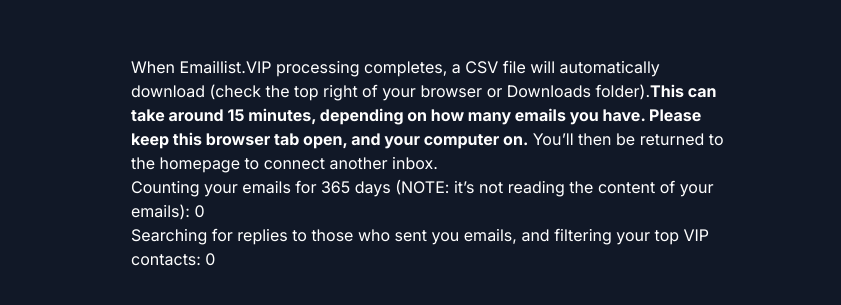
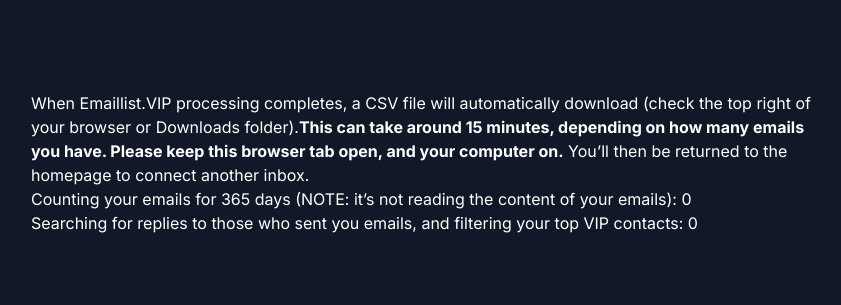
Before and after one commit to oleksandrdev2024/contactreader, a Next.js app: page /auth/callback in a window 1280 px wide. Shown: the part 237-542 px from the top of the page, without its empty margins (209-1050 px from the left). Built offline with nearby package versions, Linux system fonts and the light colour scheme.

Commit message:
update ui

```diff
--- a/app/auth/callback/page.tsx
+++ b/app/auth/callback/page.tsx
@@ -184,7 +184,7 @@ export default function Home() {
 
   return (
     <main className="flex min-h-screen items-center justify-center p-24 bg-gray-900">
-      <div className="max-w-[600px] flex-col justify-center gap-2 text-white">
+      <div className="max-w-[800px] flex-col justify-center gap-2 text-white">
         <p>
           When Emaillist.VIP processing completes, a CSV file will automatically
           download (check the top right of your browser or Downloads folder).
--- a/app/auth/outlook/callback/page.tsx
+++ b/app/auth/outlook/callback/page.tsx
@@ -109,7 +109,7 @@ export default function Home() {
 
   return (
     <main className="flex min-h-screen items-center justify-center p-24 bg-gray-900">
-      <div className="max-w-[600px] flex-col justify-center gap-2 text-white">
+      <div className="max-w-[800px] flex-col justify-center gap-2 text-white">
         <p>
           When Emaillist.VIP processing completes, a CSV file will automatically
           download (check the top right of your browser or Downloads folder).
```
